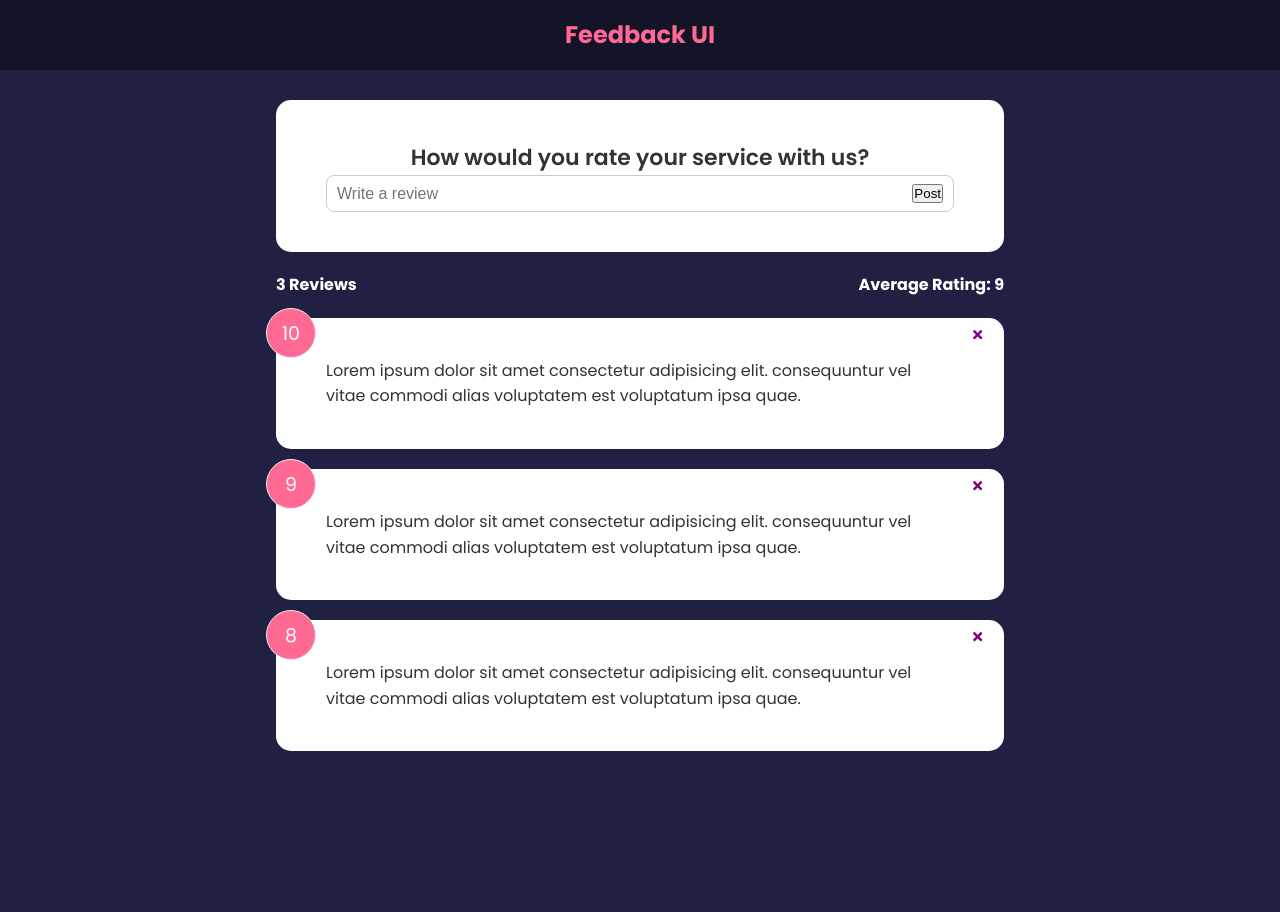
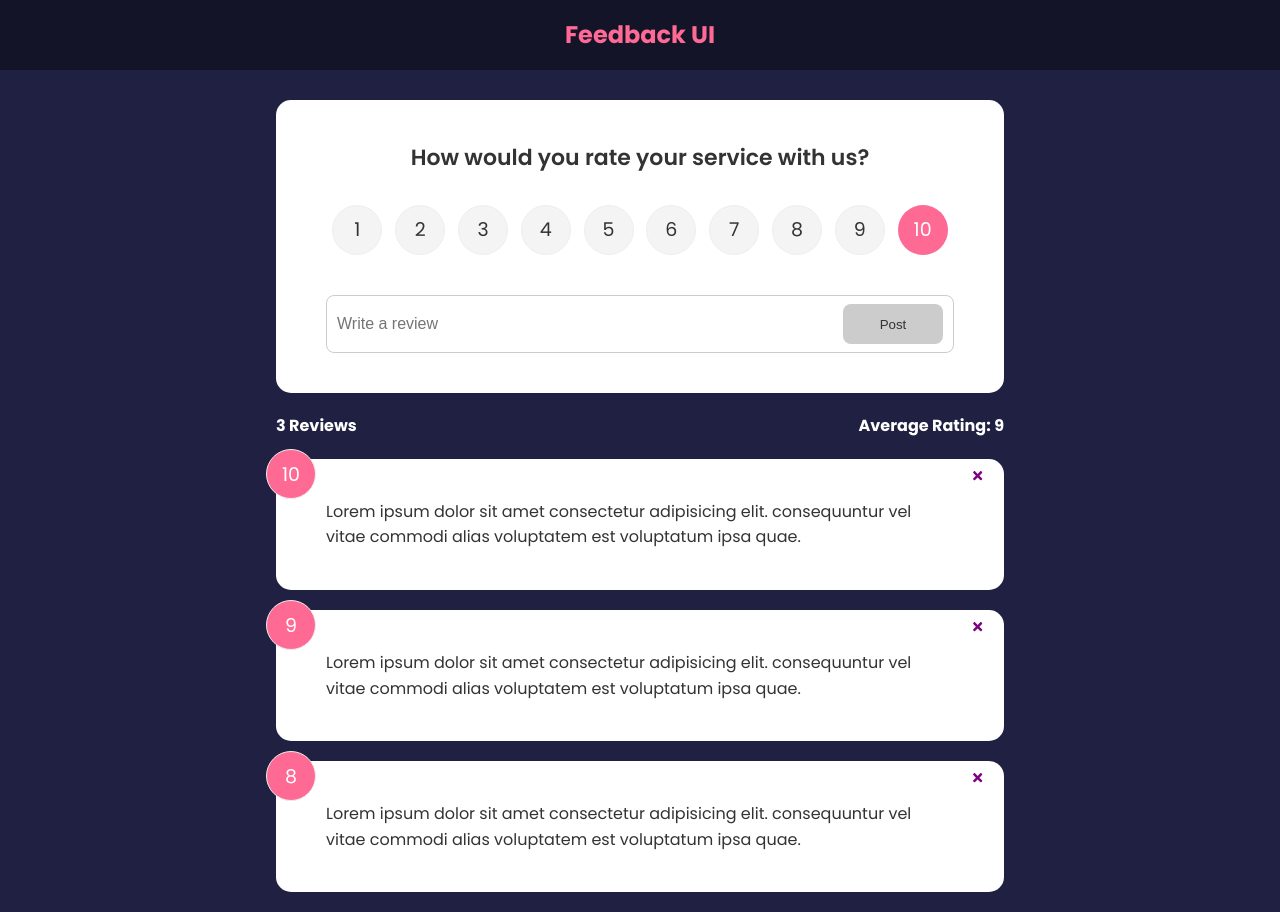
Before and after one commit to jonathanjacka/react_feedback_ui, a React (Create React App) app: page / in a window 1280 px wide. Before the commit the page ends 800 px from the top, so only its background shows below. Built offline with nearby package versions, Linux system fonts and the light colour scheme.

Commit message:
Updated Feedback form with RatingSelect and RatingItem

```diff
--- a/src/components/FeedbackForm.jsx
+++ b/src/components/FeedbackForm.jsx
@@ -1,21 +1,43 @@
 import { useState } from 'react'
 import Card from './shared/Card';
+import Button from './shared/Button';
+import RatingSelect from './RatingSelect';
 
 function FeedbackForm() {
-    const [text, setText ] = useState('');
+    const [ text, setText ] = useState('');
+    const [ rating, setRating ] = useState(10);
+    const [ btnDisabled, setBtnDisabled] = useState(true);
+    const [ message, setMessage ] = useState(null);
 
-    const handleTextChange = ({target}) => setText(target.value);
+    const handleTextChange = ({target: { value }}) => {
+
+        setText(value);
+
+        if(value === '') {
+            setBtnDisabled(true);
+            setMessage(null);
+        } else if (value.trim().length < 10) {
+            setMessage('Review must be 10 characters or more');
+            setBtnDisabled(true);
+        } else {
+            setMessage(null);
+            setBtnDisabled(false);
+        }
+    };
 
   return (
     <Card>
         <form>
             <h2>How would you rate your service with us?</h2>
-            {/* @todo: Rating Select Component */}
+            <RatingSelect select={setRating} selected={rating}/>
             <div className="input-group">
                 <input onChange={handleTextChange} type="text" placeholder='Write a review' value={text}/>
-                <button type='submit'>Post</button>
+                <Button type='submit' isDisabled={btnDisabled}>Post</Button>
+
             </div>
+            {text.length > 0 && <div className='message'>{message}</div>}
         </form>
+
     </Card>
   )
 }
--- /dev/null
+++ b/src/components/RatingItem.jsx
@@ -0,0 +1,19 @@
+import React from 'react';
+
+function RatingItem({selected, handleChange, idx}) {
+  return (
+    <li key={`rating-${idx}`}>
+          <input
+            type='radio'
+            id={`num${idx}`}
+            name='rating'
+            value={idx}
+            onChange={handleChange}
+            checked={selected === idx}
+          />
+          <label htmlFor={`num${idx}`}>{idx}</label>
+    </li>
+  )
+}
+
+export default RatingItem
--- /dev/null
+++ b/src/components/RatingSelect.jsx
@@ -0,0 +1,16 @@
+import RatingItem from './RatingItem';
+
+function RatingSelect({select, selected}) {
+
+    const handleChange = (event) => select(Number(event.currentTarget.value));
+
+  return (
+        <ul className='rating'>
+            {
+                Array.from({length: 10}, (item, idx) => (<RatingItem handleChange={handleChange} selected={selected} key={idx + 1} idx={idx + 1}/>))
+            }
+        </ul>
+  )
+}
+
+export default RatingSelect
--- /dev/null
+++ b/src/components/shared/Button.jsx
@@ -0,0 +1,25 @@
+import React from 'react'
+import PropTypes from 'prop-types';
+
+function Button({children, version, type, isDisabled}) {
+  return (
+    <button type={type} disabled={isDisabled} className={`btn btn-${version}`}>
+      {children}
+    </button>
+  )
+}
+
+Button.defaultProps = {
+    version: 'primary',
+    type: 'button',
+    isDisabled: false
+}
+
+Button.propTypes = {
+    children: PropTypes.node.isRequired,
+    version: PropTypes.string,
+    type: PropTypes.string,
+    isDisabled: PropTypes.bool
+}
+
+export default Button
```
